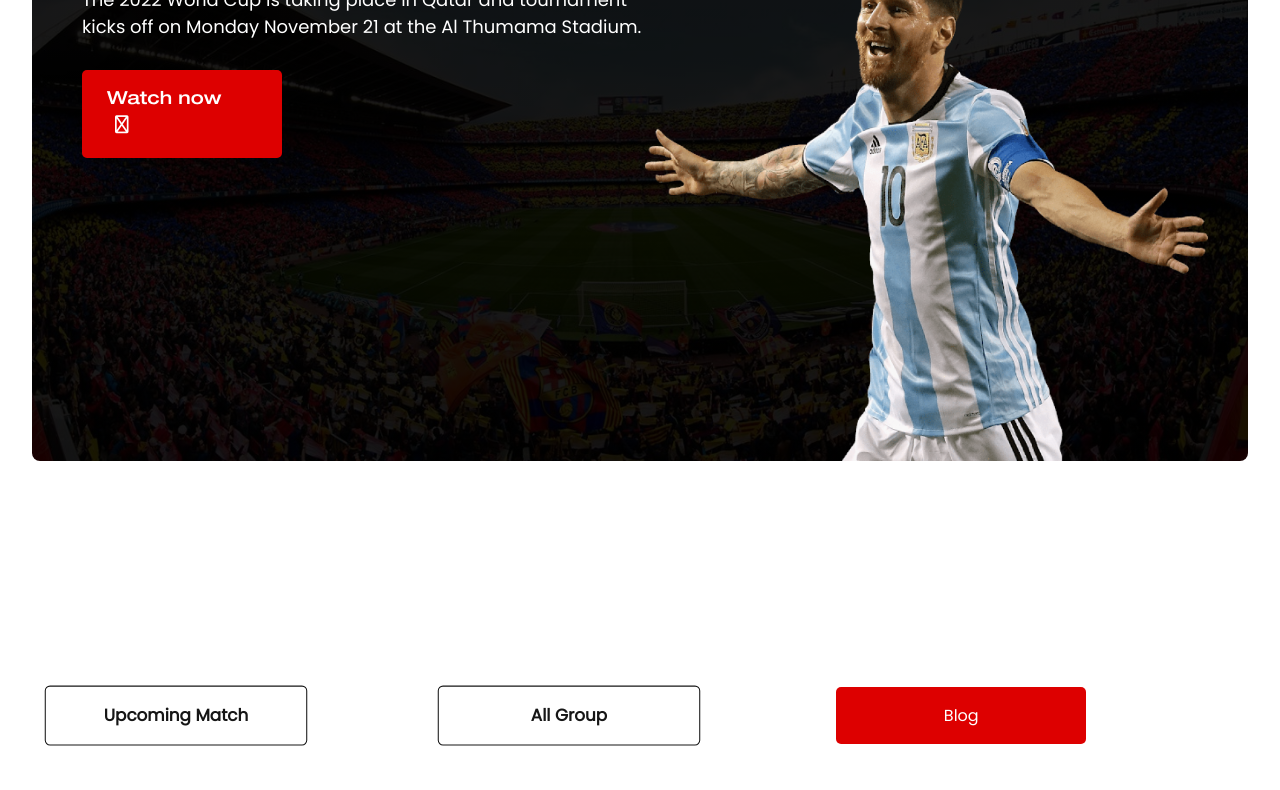
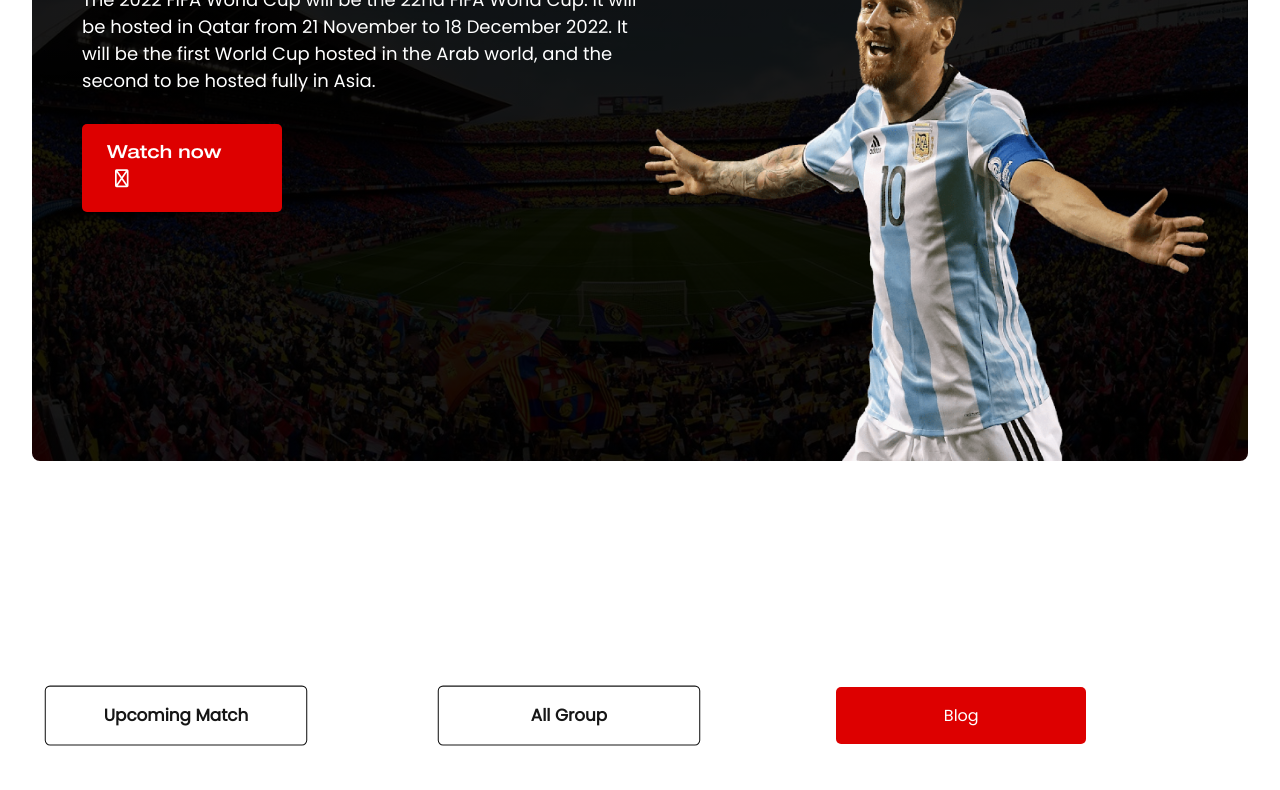
Before and after one commit to Mahmudul-hasan16/World-Cup-Assignment-2, a plain HTML site: page index.html in a window 1280 px wide. Shown: the part 122-912 px from the top of the page. Drawn offline with Linux system fonts and the light colour scheme; files whose address does not match are found by name.

Commit message:
text changed

```diff
--- a/css/style.css
+++ b/css/style.css
@@ -110,7 +110,7 @@ i {
 
 @keyframes messi {
     from {
-        transform: translateX(100px);
+        transform: translateX(200px);
         opacity: 0.2;
     }
 
--- a/index.html
+++ b/index.html
@@ -23,8 +23,9 @@
             <div class="header-text">
                 <h1>The Greatest show on the earth</h1>
                 <p>
-                    The 2022 World Cup is taking place in Qatar and tournament kicks off
-                    on Monday November 21 at the Al Thumama Stadium.
+                    The 2022 FIFA World Cup will be the 22nd FIFA World Cup. It will be hosted in Qatar from 21 November
+                    to 18 December 2022. It will be the first World Cup hosted in the Arab world, and the second to be
+                    hosted fully in Asia.
                 </p>
                 <a class="btn" href="#">Watch now <i class="fa fa-regular fa-angle-right"></i></a>
             </div>
```
